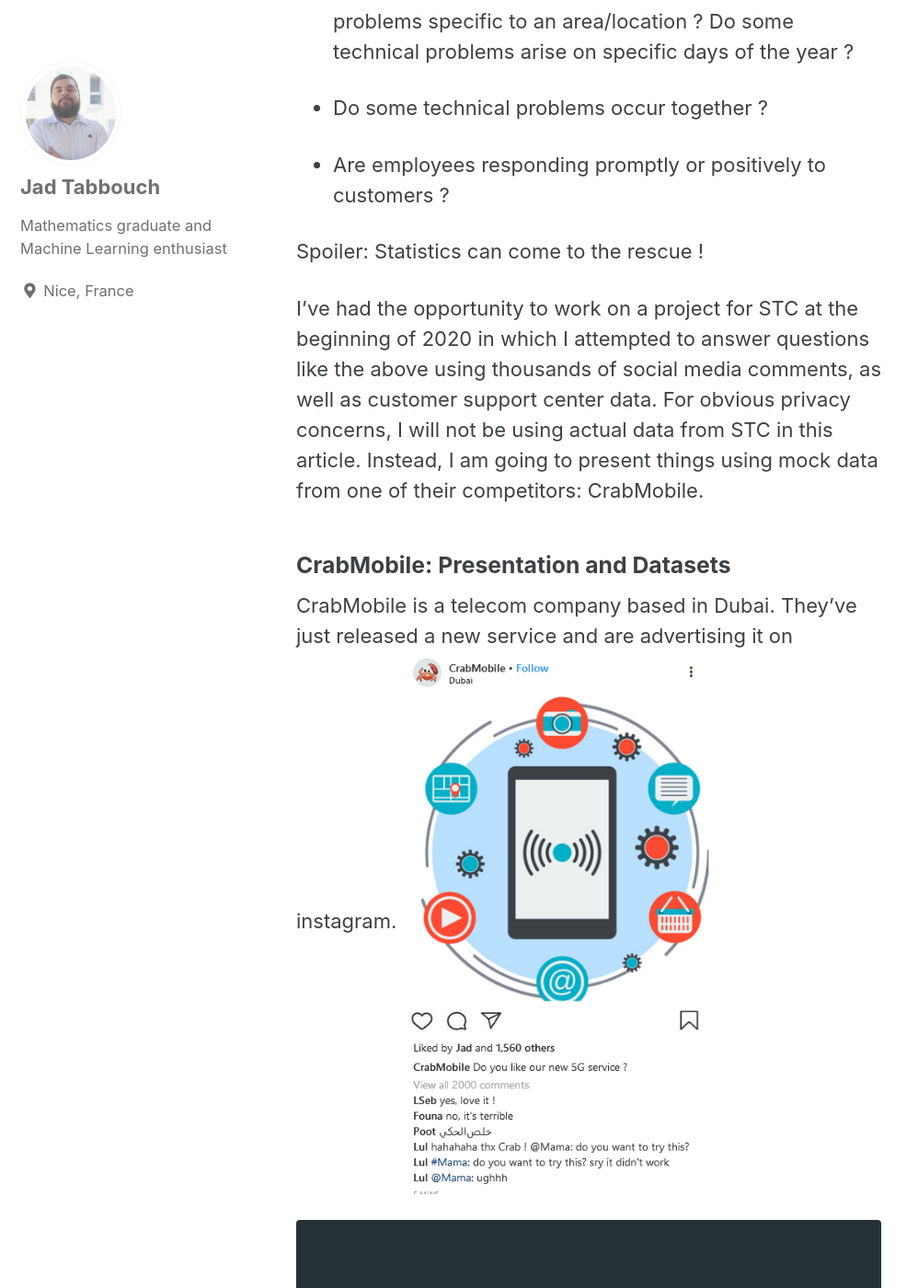
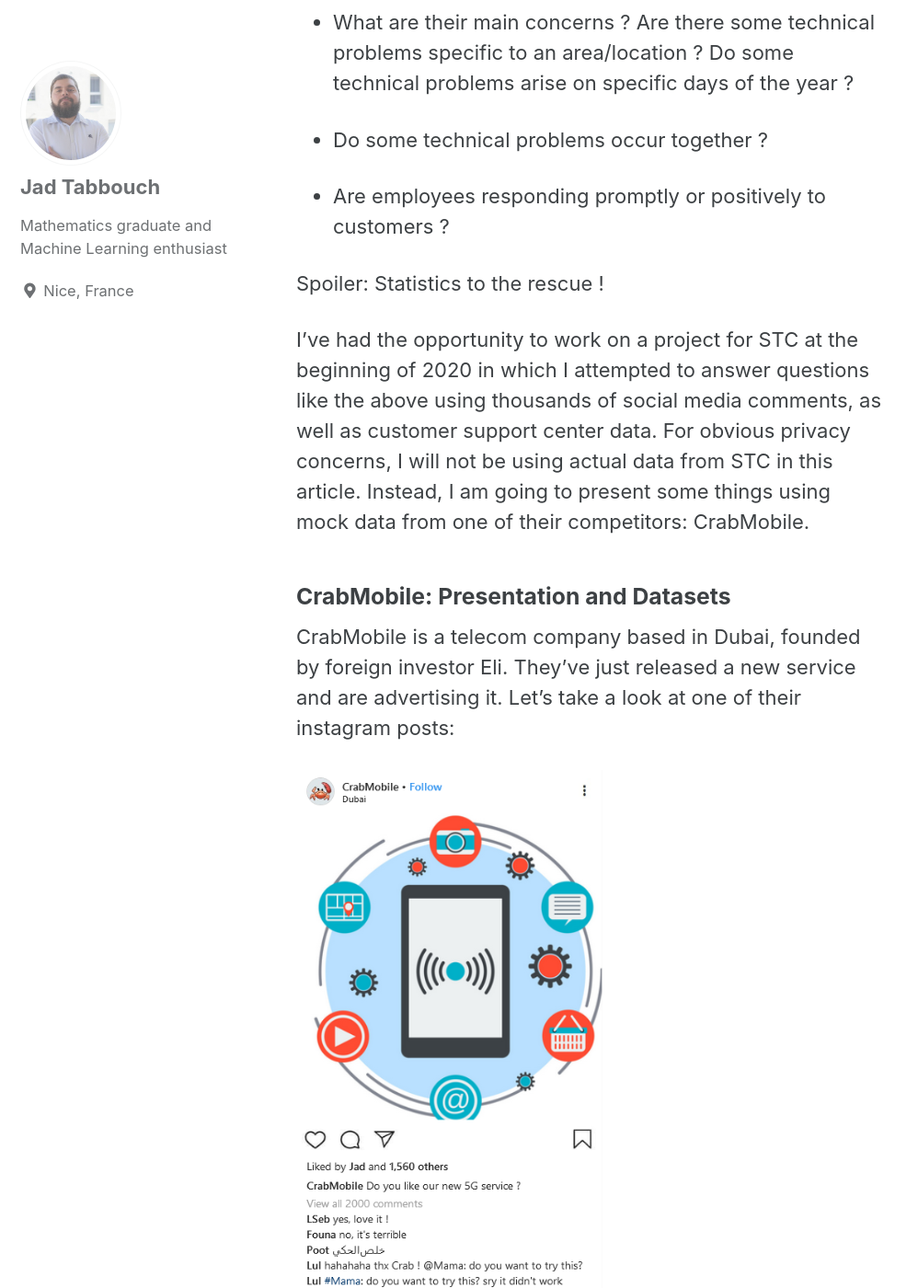
Before and after one commit to jad-tab/jad-tab.github.io, a Jekyll site: the page built from _posts/2020-04-06-NLP.md, in a window 1280 px wide and 1400 px high, scrolled down 1588 px. Shown: the whole window at 92% size, without its empty margins (0-998 px from the left). Built offline with Jekyll 4.4.1, drawn with Linux system fonts in a browser that asks for light colours; cached includes are drawn as plain includes; some of the changed text lies outside the part shown.

Commit message:
Update 2020-04-06-NLP.md

````diff
--- a/_posts/2020-04-06-NLP.md
+++ b/_posts/2020-04-06-NLP.md
@@ -35,17 +35,21 @@
 * Are employees responding promptly or positively to customers ?
 
 
-Spoiler: Statistics can come to the rescue !
+Spoiler: Statistics to the rescue !
 
 
 I've had the opportunity to work on a project for STC at the beginning of 2020 in which I attempted to answer questions like the above using thousands of social media comments, as well as customer support center data.
-For obvious privacy concerns, I will not be using actual data from STC in this article. Instead, I am going to present things using mock data from one of their competitors: CrabMobile.
+For obvious privacy concerns, I will not be using actual data from STC in this article. Instead, I am going to present some things using mock data from one of their competitors: CrabMobile.
 
 ### CrabMobile: Presentation and Datasets
 
-CrabMobile is a telecom company based in Dubai. They've just released a new service and are advertising it on instagram.
+CrabMobile is a telecom company based in Dubai, founded by foreign investor Eli.
+They've just released a new service and are advertising it. Let's take a look at one of their instagram posts:
+
 ![alt]({{ site.url }}{{ site.baseurl }}/stc/insta.PNG)
 
+
+Users are leaving comments on this service, some of it is more
 
 
 ```python
````
Also changed, not shown: other parts of _posts/2020-04-06-NLP.md (+1 -1 lines).
